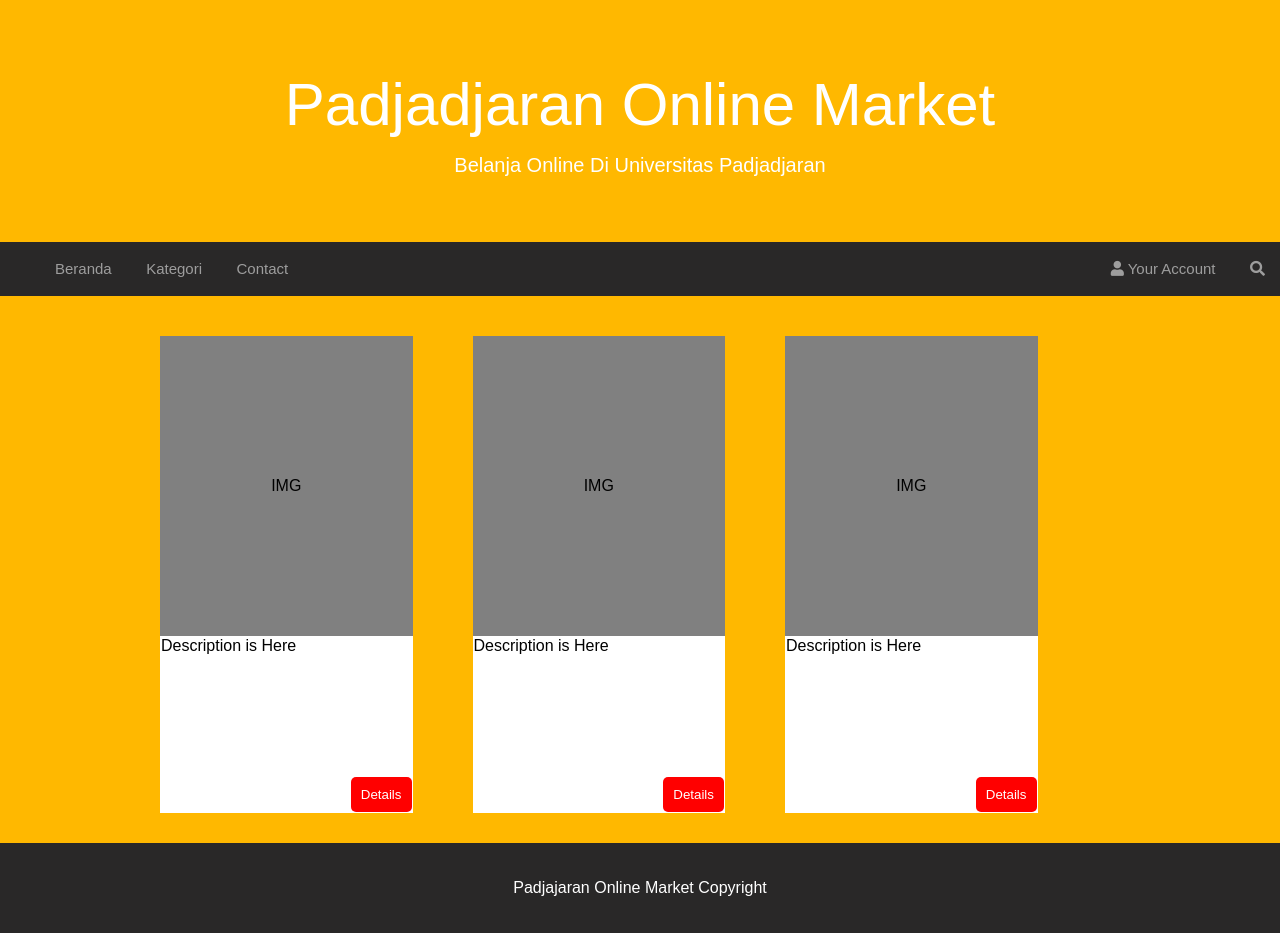
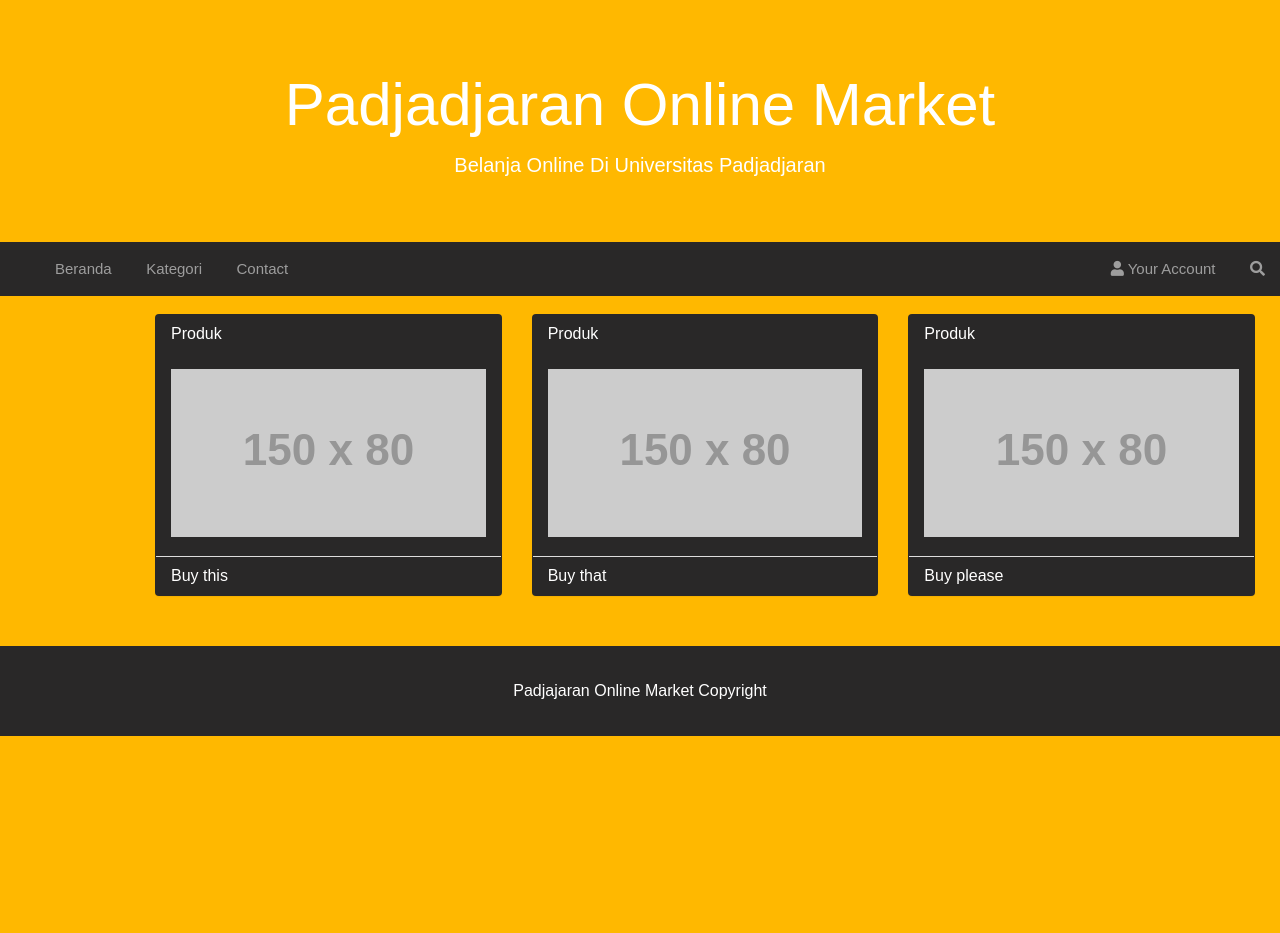
Before and after one commit to fadhlihh/PemrogramanWeb, a PHP site: page /home.html in a window 1280 px wide. After the commit the page ends 736 px from the top, so only its background shows below. Run offline with PHP 8.4, Linux system fonts and the light colour scheme; grey boxes labelled with a size stand in for pictures from a placeholder-image service; some libraries are stand-ins or nearby versions.

Commit message:
product cards updated

```diff
--- a/css/style.css
+++ b/css/style.css
@@ -38,7 +38,47 @@ body{
 .navbar-right{
 	float: right;
 }
-
+.panel {
+  margin-bottom: 20px;
+  background-color: #292828;
+  border: 1px solid transparent;
+  border-radius: 4px;
+  -webkit-box-shadow: 0 1px 1px rgba(0, 0, 0, .05);
+          box-shadow: 0 1px 1px rgba(0, 0, 0, .05);
+}
+.panel-body {
+  padding: 15px;
+}
+.panel-heading {
+  padding: 10px 15px;
+  border-bottom: 1px solid transparent;
+  border-top-left-radius: 3px;
+  border-top-right-radius: 3px;
+}
+.panel-footer {
+  padding: 10px 15px;
+  background-color: #292828;
+  border-top: 1px solid #ddd;
+  border-bottom-right-radius: 3px;
+  border-bottom-left-radius: 3px;
+}
+/*
+.panel-primary {
+  border-color: #337ab7;
+}
+.panel-danger {
+  border-color: #ebccd1;
+}
+.panel-success {
+  border-color: #d6e9c6;
+}
+.panel-info {
+  border-color: #bce8f1;
+}
+.panel-warning {
+  border-color: #faebcc;
+}
+*/
 nav{
 	margin-top: 100px;
 	margin: 0px;
--- a/home.html
+++ b/home.html
@@ -26,28 +26,30 @@
 				<a href="#"><li><span class="fas fa-search"></span></li></a>
 			</ul>
 		</nav>
-		<div class="content" align="center">
+		<br>
+		<div class="content">
 		<div class="row">
-			<div class="col-sm-3">
-				<table width="100%">
-					<tr><td height="300px" bgcolor="grey" align="center">IMG</td></tr>
-					<tr><td bgcolor="white" height="140px" valign="top">Description is Here</td></tr>
-					<tr><td bgcolor="white" height="25px" class="dtl" width="100%"><input type="button" name="btn" value="Details"></td></tr>
-				</table>
-			</div>
-			<div class="col-sm-3">
-				<table width="100%">
-					<tr><td height="300px" bgcolor="grey" align="center">IMG</td></tr>
-					<tr><td bgcolor="white" height="140px" valign="top">Description is Here</td></tr>
-					<tr><td bgcolor="white" height="25px" class="dtl" width="100%"><input type="button" name="btn" value="Details"></td></tr>
-				</table>
-			</div>
-			<div class="col-sm-3">
-				<table width="100%">
-					<tr><td height="300px" bgcolor="grey" align="center">IMG</td></tr>
-					<tr><td bgcolor="white" height="140px" valign="top">Description is Here</td></tr>
-					<tr><td bgcolor="white" height="25px" class="dtl" width="100%"><input type="button" name="btn" value="Details"></td></tr>
-				</table>
+			<div class="col-sm-4">
+				<div class="panel panel-primary">
+	        <div class="panel-heading">Produk</div>
+	        <div class="panel-body"><img src="https://placehold.it/150x80?text=IMAGE" style="width:100%" alt="Image"></div>
+	        <div class="panel-footer">Buy this</div>
+	      </div>
+	    </div>
+	    <div class="col-sm-4">
+	      <div class="panel panel-danger">
+	        <div class="panel-heading">Produk</div>
+	        <div class="panel-body"><img src="https://placehold.it/150x80?text=IMAGE" style="width:100%" alt="Image"></div>
+	        <div class="panel-footer">Buy that</div>
+	      </div>
+	    </div>
+	    <div class="col-sm-4">
+	      <div class="panel panel-success">
+	        <div class="panel-heading">Produk</div>
+	        <div class="panel-body"><img src="https://placehold.it/150x80?text=IMAGE" style="width:100%" alt="Image"></div>
+	        <div class="panel-footer">Buy please</div>
+	      </div>
+	    </div>
 			</div>
 		</div>
 		</div>
```
